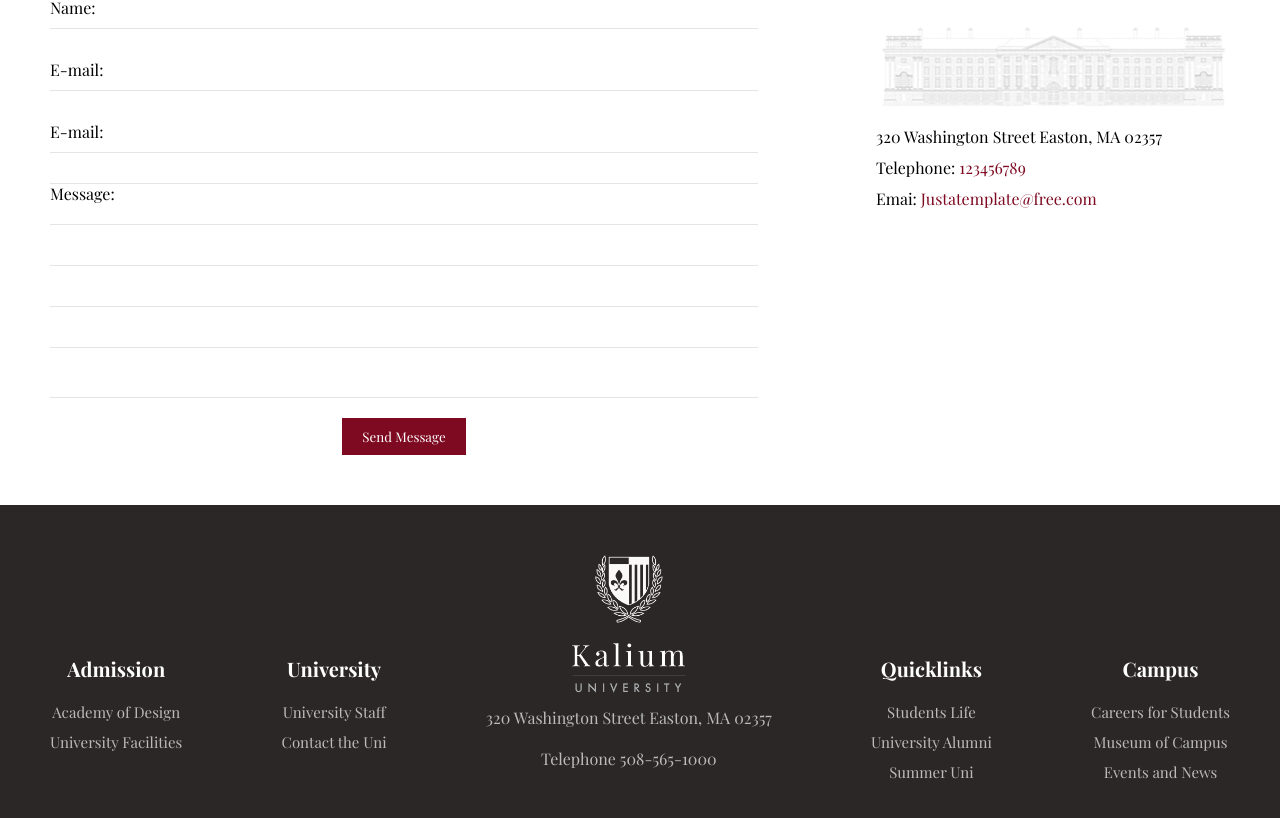
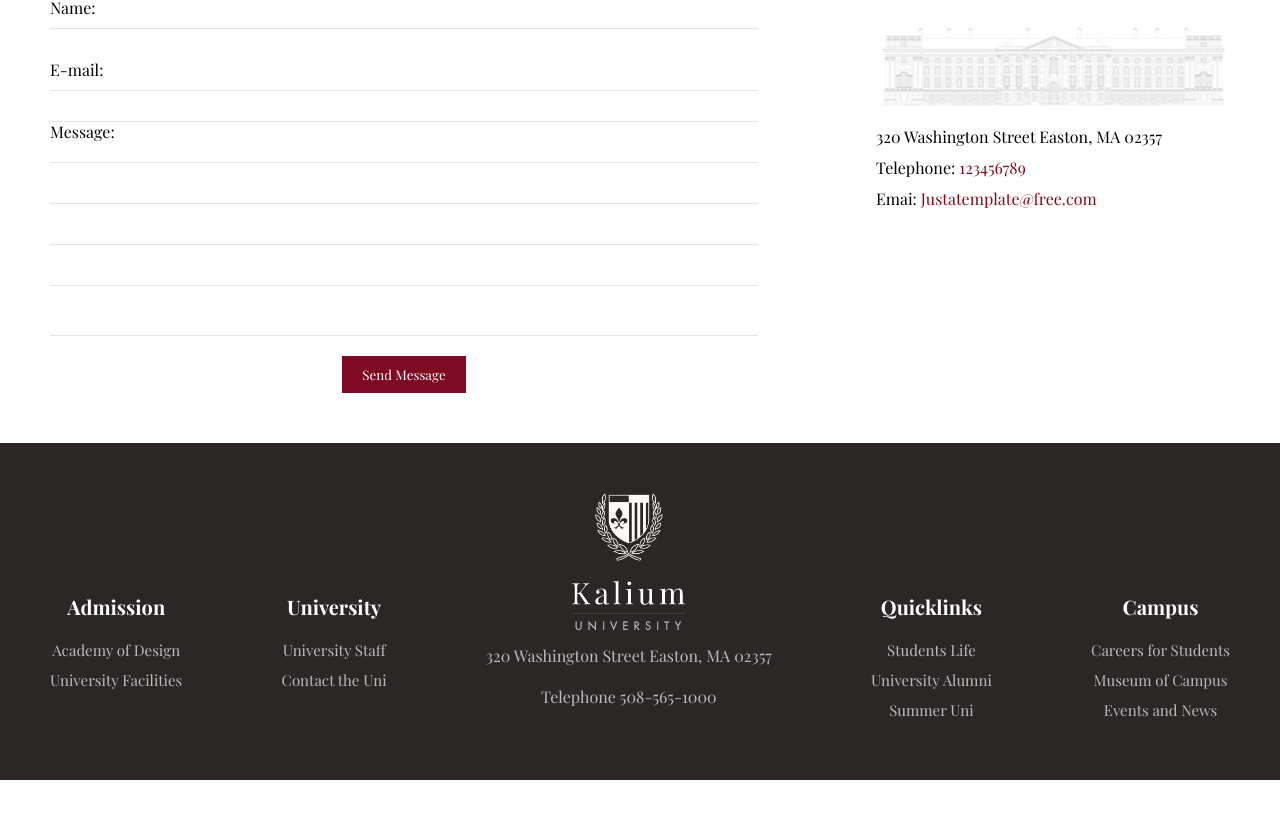
Before and after one commit to Favourene/education, a React (Create React App) app: page /contact in a window 1280 px wide. Shown: the part 780-1598 px from the top of the page. After the commit the page ends 1560 px from the top, so only its background shows below. Built offline with nearby package versions, Linux system fonts and the light colour scheme.

Commit message:
All the Pages Added

```diff
--- a/public/index.html
+++ b/public/index.html
@@ -30,7 +30,6 @@
     <form name="contact" netlify netlify-honeypot="bot-field" action="/" hidden>
       <input type="text" name="name" />
       <input type="email" name="email" />
-      <input type="password" name="password" />
       <textarea name="message"></textarea>
     </form>
     <noscript>You need to enable JavaScript to run this app.</noscript>
--- a/src/pages/Contact.js
+++ b/src/pages/Contact.js
@@ -41,10 +41,6 @@ function Contact() {
              <input type='email' name='email' id='' />
            </div>
            <div className='card'>
-             <label htmlFor='password'>E-mail:</label>
-             <input type='password' name='password' id='' />
-           </div>
-           <div className='card'>
              <label htmlFor='Message'>Message:</label>
              <textarea name='message' id='' cols='30' rows='10'></textarea>
            </div>
```
